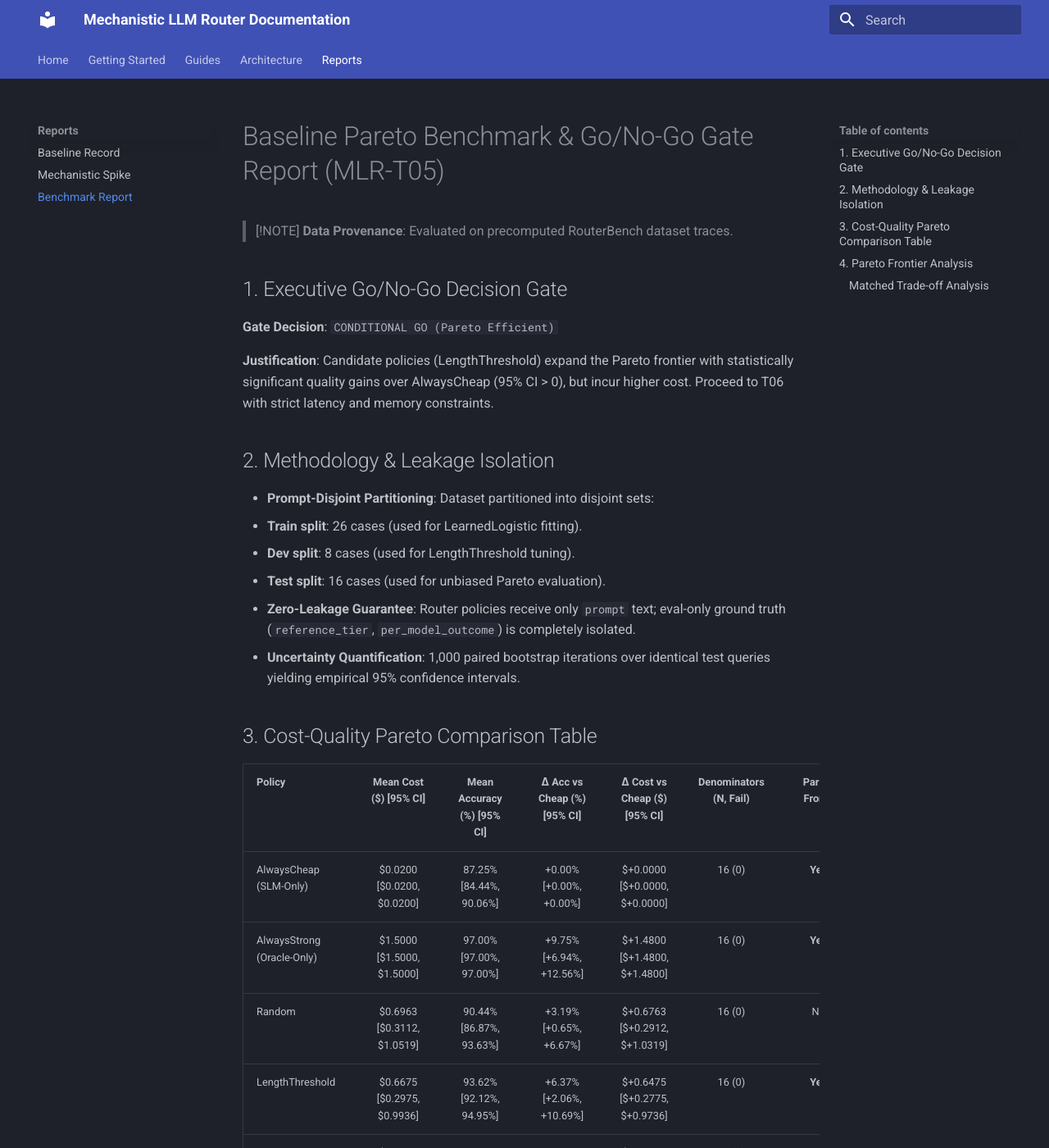
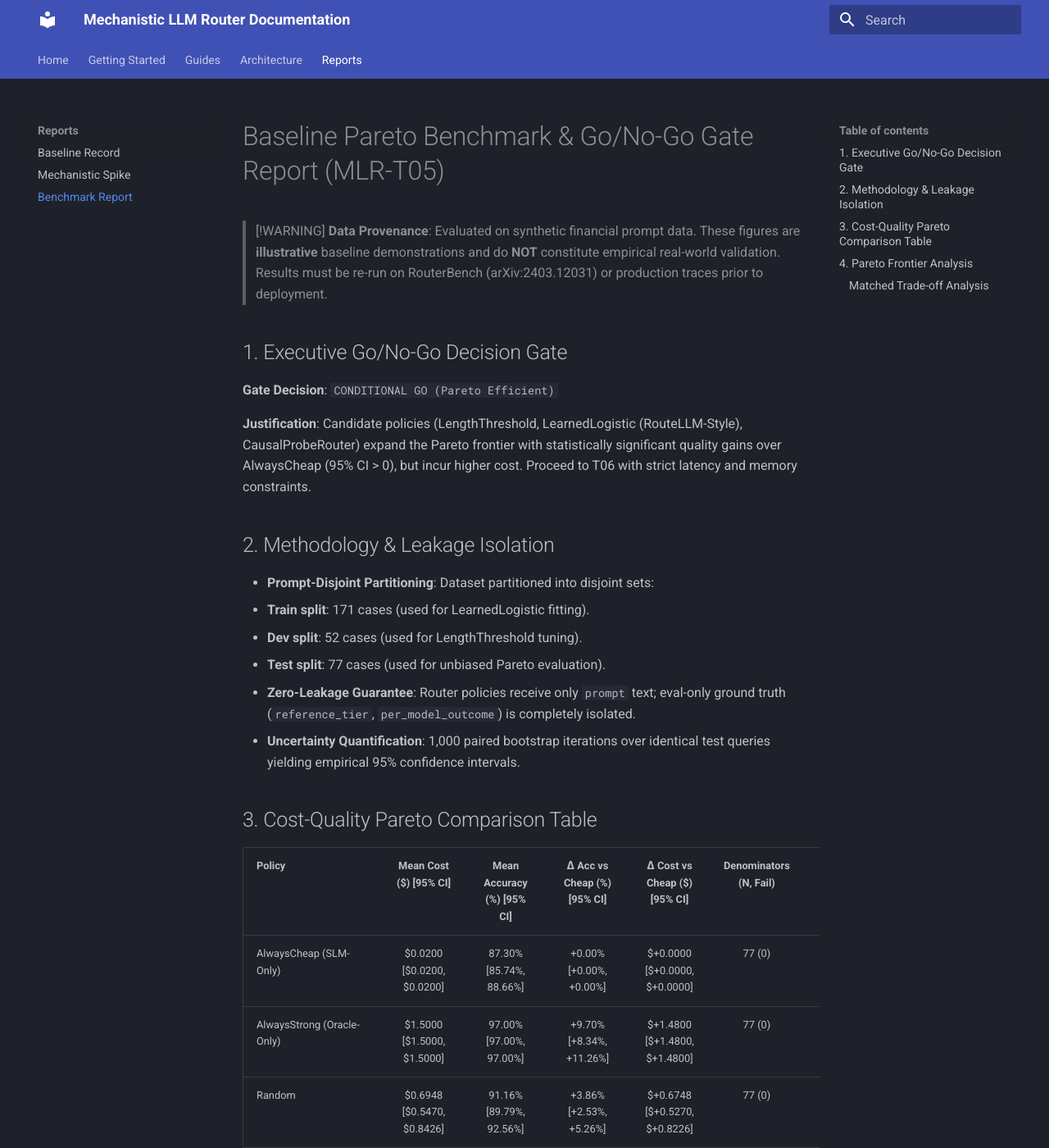
Before and after one commit to vfcarida/mechanistic-llm-router, an MkDocs documentation site: the page built from docs/BENCHMARK_REPORT.md, in a window 1280 px wide and 1400 px high. Shown: the whole window at 82% size. Built offline with MkDocs 1.6.1 and Material for MkDocs 9.7.7, drawn with Linux system fonts in a browser that asks for light colours; some of the changed text lies outside the part shown.

```diff
--- a/docs/BENCHMARK_REPORT.md
+++ b/docs/BENCHMARK_REPORT.md
@@ -1,20 +1,23 @@
 # Baseline Pareto Benchmark & Go/No-Go Gate Report (MLR-T05)
 
-> [!NOTE]
-> **Data Provenance**: Evaluated on precomputed RouterBench dataset traces.
+> [!WARNING]
+> **Data Provenance**: Evaluated on synthetic financial prompt data.
+> These figures are **illustrative** baseline demonstrations and do **NOT**
+> constitute empirical real-world validation. Results must be re-run on
+> RouterBench (arXiv:2403.12031) or production traces prior to deployment.
 
 ## 1. Executive Go/No-Go Decision Gate
 
 **Gate Decision**: `CONDITIONAL GO (Pareto Efficient)`
 
-**Justification**: Candidate policies (LengthThreshold) expand the Pareto frontier with statistically significant quality gains over AlwaysCheap (95% CI > 0), but incur higher cost. Proceed to T06 with strict latency and memory constraints.
+**Justification**: Candidate policies (LengthThreshold, LearnedLogistic (RouteLLM-Style), CausalProbeRouter) expand the Pareto frontier with statistically significant quality gains over AlwaysCheap (95% CI > 0), but incur higher cost. Proceed to T06 with strict latency and memory constraints.
 
 ## 2. Methodology & Leakage Isolation
 
 - **Prompt-Disjoint Partitioning**: Dataset partitioned into disjoint sets:
-  - **Train split**: 26 cases (used for LearnedLogistic fitting).
-  - **Dev split**: 8 cases (used for LengthThreshold tuning).
-  - **Test split**: 16 cases (used for unbiased Pareto evaluation).
+  - **Train split**: 171 cases (used for LearnedLogistic fitting).
+  - **Dev split**: 52 cases (used for LengthThreshold tuning).
+  - **Test split**: 77 cases (used for unbiased Pareto evaluation).
 - **Zero-Leakage Guarantee**: Router policies receive only `prompt` text;
   eval-only ground truth (`reference_tier`, `per_model_outcome`) is completely isolated.
 - **Uncertainty Quantification**: 1,000 paired bootstrap iterations over
@@ -24,24 +27,27 @@
 
 | Policy | Mean Cost ($) [95% CI] | Mean Accuracy (%) [95% CI] | Δ Acc vs Cheap (%) [95% CI] | Δ Cost vs Cheap ($) [95% CI] | Denominators (N, Fail) | Pareto Front? |
 |---|:---:|:---:|:---:|:---:|:---:|:---:|
-| AlwaysCheap (SLM-Only) | $0.0200 [$0.0200, $0.0200] | 87.25% [84.44%, 90.06%] | +0.00% [+0.00%, +0.00%] | $+0.0000 [$+0.0000, $+0.0000] | 16 (0) | **Yes** |
-| AlwaysStrong (Oracle-Only) | $1.5000 [$1.5000, $1.5000] | 97.00% [97.00%, 97.00%] | +9.75% [+6.94%, +12.56%] | $+1.4800 [$+1.4800, $+1.4800] | 16 (0) | **Yes** |
-| Random | $0.6963 [$0.3112, $1.0519] | 90.44% [86.87%, 93.63%] | +3.19% [+0.65%, +6.67%] | $+0.6763 [$+0.2912, $+1.0319] | 16 (0) | No |
-| LengthThreshold | $0.6675 [$0.2975, $0.9936] | 93.62% [92.12%, 94.95%] | +6.37% [+2.06%, +10.69%] | $+0.6475 [$+0.2775, $+0.9736] | 16 (0) | **Yes** |
-| LearnedLogistic (RouteLLM-Style) | $0.1494 [$0.0987, $0.2069] | 85.56% [82.75%, 87.91%] | -1.69% [-2.44%, -1.03%] | $+0.1294 [$+0.0787, $+0.1869] | 16 (0) | No |
-| MechanisticRouter (Prefill-Probing) | $0.2356 [$0.2069, $0.2500] | 88.19% [88.00%, 88.56%] | +0.94% [-1.88%, +3.85%] | $+0.2156 [$+0.1869, $+0.2300] | 16 (0) | No |
+| AlwaysCheap (SLM-Only) | $0.0200 [$0.0200, $0.0200] | 87.30% [85.74%, 88.66%] | +0.00% [+0.00%, +0.00%] | $+0.0000 [$+0.0000, $+0.0000] | 77 (0) | **Yes** |
+| AlwaysStrong (Oracle-Only) | $1.5000 [$1.5000, $1.5000] | 97.00% [97.00%, 97.00%] | +9.70% [+8.34%, +11.26%] | $+1.4800 [$+1.4800, $+1.4800] | 77 (0) | **Yes** |
+| Random | $0.6948 [$0.5470, $0.8426] | 91.16% [89.79%, 92.56%] | +3.86% [+2.53%, +5.26%] | $+0.6748 [$+0.5270, $+0.8226] | 77 (0) | No |
+| LengthThreshold | $0.0200 [$0.0200, $0.0200] | 87.30% [85.74%, 88.66%] | +0.00% [+0.00%, +0.00%] | $+0.0000 [$+0.0000, $+0.0000] | 77 (0) | **Yes** |
+| LearnedLogistic (RouteLLM-Style) | $0.0499 [$0.0349, $0.0678] | 88.86% [87.81%, 89.87%] | +1.56% [+0.78%, +2.49%] | $+0.0299 [$+0.0149, $+0.0478] | 77 (0) | **Yes** |
+| MechanisticRouter (Prefill-Probing) | $0.2500 [$0.2500, $0.2500] | 88.00% [88.00%, 88.00%] | +0.70% [-0.66%, +2.26%] | $+0.2300 [$+0.2300, $+0.2300] | 77 (0) | No |
+| CostPerformanceRouter | $0.2500 [$0.2500, $0.2500] | 88.00% [88.00%, 88.00%] | +0.70% [-0.66%, +2.26%] | $+0.2300 [$+0.2300, $+0.2300] | 77 (0) | No |
+| SemanticRouter | $0.1932 [$0.1694, $0.2142] | 85.04% [83.79%, 86.13%] | -2.26% [-2.53%, -1.95%] | $+0.1732 [$+0.1494, $+0.1942] | 77 (0) | No |
+| CausalProbeRouter | $0.0200 [$0.0200, $0.0200] | 87.30% [85.74%, 88.66%] | +0.00% [+0.00%, +0.00%] | $+0.0000 [$+0.0000, $+0.0000] | 77 (0) | **Yes** |
 
 ## 4. Pareto Frontier Analysis
 
-- **Normalized Pareto AUC**: `0.9318`
+- **Normalized Pareto AUC**: `0.9283`
 - **Mathematical Convex Hull Frontier Points (Cost, Accuracy)**:
-  - Cost: `$0.0200` → Accuracy: `87.25%`
-  - Cost: `$0.6675` → Accuracy: `93.62%`
+  - Cost: `$0.0200` → Accuracy: `87.30%`
+  - Cost: `$0.0499` → Accuracy: `88.86%`
   - Cost: `$1.5000` → Accuracy: `97.00%`
 
 ### Matched Trade-off Analysis
-- Quality achievable at cheap cost: `87.25%`
-- Quality achievable at mid cost: `94.00%`
+- Quality achievable at cheap cost: `87.30%`
+- Quality achievable at mid cost: `92.84%`
 - Quality achievable at strong cost: `97.00%`
 
 ---
```
Also changed, not shown: CHANGELOG.md (+3 -1 lines), docs/guides/routerbench.md (+5 -2 lines), 5 other files.
